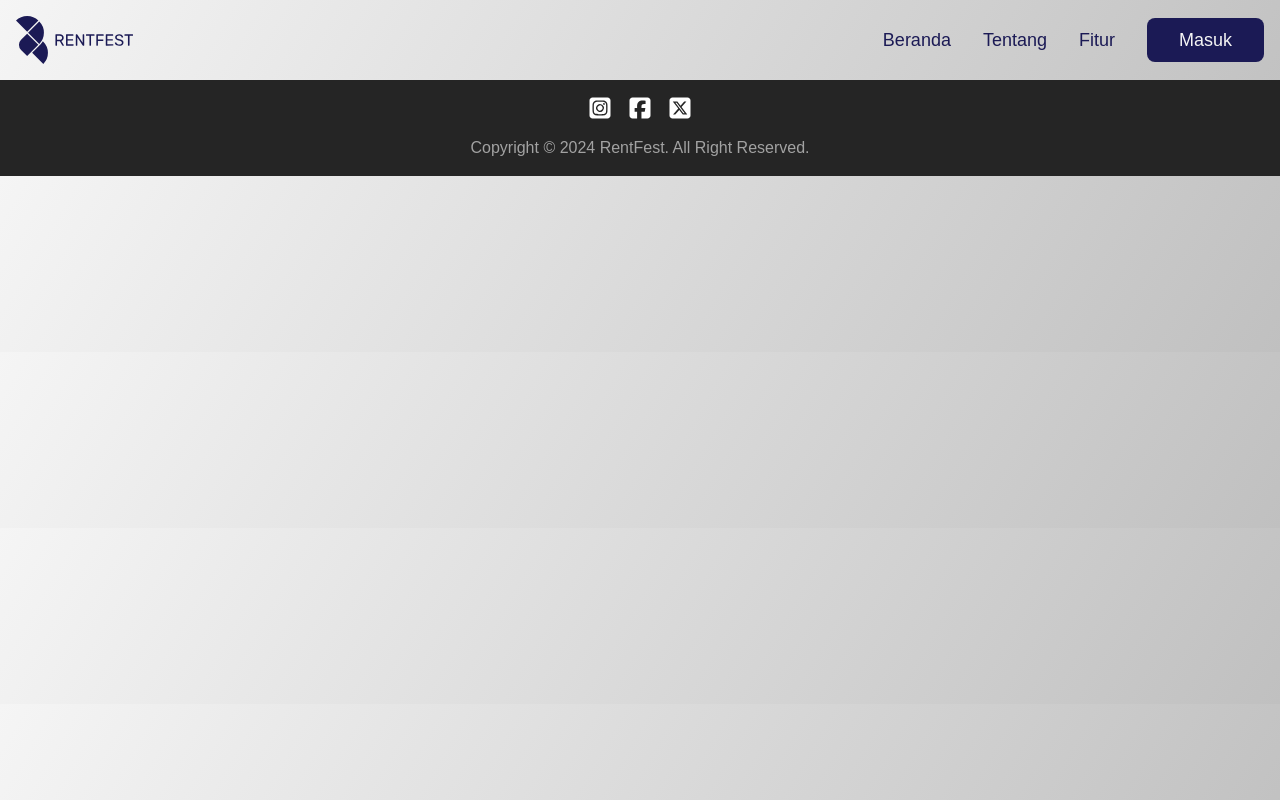
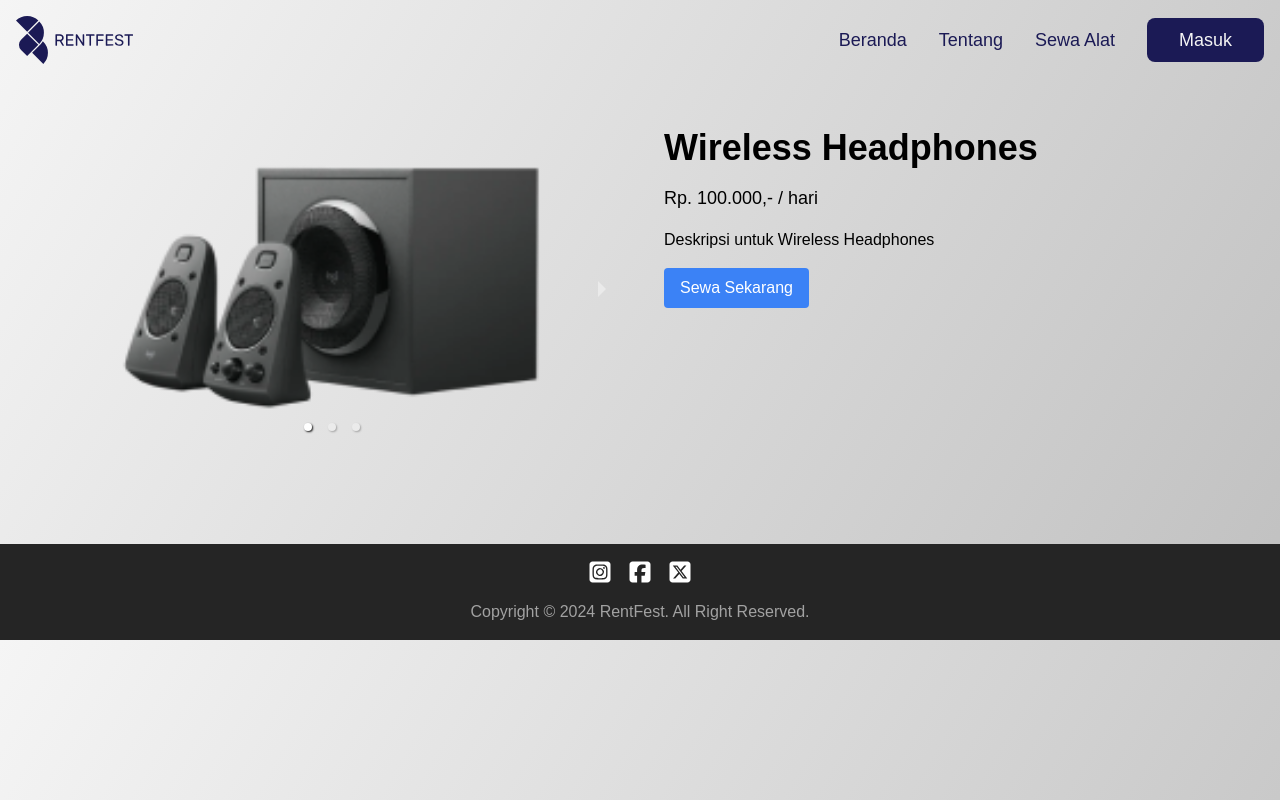
Before and after one commit to DaffaAfdallah/rentfest, a React (Vite) app: page /deskripsi/1 in a window 1280 px wide. Built offline with nearby package versions, Linux system fonts and the light colour scheme.

Commit message:
semangat5

```diff
--- a/package.json
+++ b/package.json
@@ -15,6 +15,7 @@
     "react-dom": "^18.2.0",
     "react-icons": "^5.2.1",
     "react-intersection-observer": "^9.10.2",
+    "react-responsive-carousel": "^3.2.23",
     "react-router-dom": "^6.23.1",
     "react-slick": "^0.30.2",
     "slick-carousel": "^1.8.1"
--- a/src/App.jsx
+++ b/src/App.jsx
@@ -1,4 +1,3 @@
-// src/App.jsx
 import React from 'react';
 import { Routes, Route } from 'react-router-dom';
 import NavbarComp from './components/NavbarComp';
@@ -7,6 +6,7 @@ import Beranda from './pages/Beranda';
 import Tentang from './pages/Tentang';
 import Fitur from './pages/Fitur';
 import Masuk from './pages/Masuk';
+import Deskripsi from './pages/Deskripsi'; // Import Deskripsi component
 
 const App = () => {
   return (
@@ -18,6 +18,7 @@ const App = () => {
           <Route path="/tentang" element={<Tentang />} />
           <Route path="/fitur" element={<Fitur />} />
           <Route path="/masuk" element={<Masuk />} />
+          <Route path="/deskripsi/:id" element={<Deskripsi />} /> {/* Add Deskripsi route */}
         </Routes>
       </div>
       <FooterComp />
--- a/src/components/NavbarComp.jsx
+++ b/src/components/NavbarComp.jsx
@@ -34,7 +34,7 @@ const NavbarComp = () => {
         <div className="flex items-center text-lg space-x-8">
           <Link to="/">Beranda</Link>
           <Link to="/tentang">Tentang</Link>
-          <Link to="/fitur">Fitur</Link>
+          <Link to="/fitur">Sewa Alat</Link>
           <button className="px-8 py-2 text-[#f5f5f5] rounded-lg">Masuk</button>
         </div>
       </div>
--- /dev/null
+++ b/src/pages/Deskripsi.jsx
@@ -0,0 +1,50 @@
+import React from 'react';
+import { useParams } from 'react-router-dom';
+import { Carousel } from 'react-responsive-carousel';
+import 'react-responsive-carousel/lib/styles/carousel.min.css';
+import produk3 from '../assets/images/fitur/produk3.png';
+
+const productData = [
+  { id: 1, images: [produk3, produk3, produk3], name: 'Wireless Headphones', price: 'Rp. 100.000,- / hari', description: 'Deskripsi untuk Wireless Headphones' },
+  { id: 2, images: [produk3, produk3, produk3], name: 'Sony Camera', price: 'Rp. 190.000,- / hari', description: 'Deskripsi untuk Sony Camera' },
+  { id: 3, images: [produk3, produk3, produk3], name: 'Logitech Speaker', price: 'Rp. 150.000,- / hari', description: 'Deskripsi untuk Logitech Speaker' },
+  { id: 4, images: [produk3, produk3, produk3], name: 'Gaming Mouse', price: 'Rp. 80.000,- / hari', description: 'Deskripsi untuk Gaming Mouse' },
+  { id: 5, images: [produk3, produk3, produk3], name: 'Drone', price: 'Rp. 120.000,- / hari', description: 'Deskripsi untuk Drone' },
+  { id: 6, images: [produk3, produk3, produk3], name: 'Smart Watch', price: 'Rp. 200.000,- / hari', description: 'Deskripsi untuk Smart Watch' },
+  { id: 7, images: [produk3, produk3, produk3], name: 'Bluetooth Speaker', price: 'Rp. 250.000,- / hari', description: 'Deskripsi untuk Bluetooth Speaker' },
+  { id: 8, images: [produk3, produk3, produk3], name: 'Action Camera', price: 'Rp. 250.000,- / hari', description: 'Deskripsi untuk Action Camera' },
+  { id: 9, images: [produk3, produk3, produk3], name: 'VR Headset', price: 'Rp. 250.000,- / hari', description: 'Deskripsi untuk VR Headset' },
+  { id: 10, images: [produk3, produk3, produk3], name: 'Fitness Tracker', price: 'Rp. 250.000,- / hari', description: 'Deskripsi untuk Fitness Tracker' },
+  { id: 11, images: [produk3, produk3, produk3], name: 'Smart Home Hub', price: 'Rp. 300.000,- / hari', description: 'Deskripsi untuk Smart Home Hub' },
+];
+
+const Deskripsi = () => {
+  const { id } = useParams();
+  const product = productData.find((item) => item.id === parseInt(id));
+
+  if (!product) {
+    return <div>Produk tidak ditemukan</div>;
+  }
+
+  return (
+    <div className="container mx-auto my-12 p-12 flex">
+      <div className="w-1/2 pr-6">
+        <Carousel showThumbs={false} showStatus={false}>
+          {product.images.map((image, index) => (
+            <div key={index}>
+              <img src={image} alt={`${product.name} ${index + 1}`} className="w-full h-80 object-cover" />
+            </div>
+          ))}
+        </Carousel>
+      </div>
+      <div className="w-1/2 pl-6">
+        <h1 className="text-4xl font-bold mb-4">{product.name}</h1>
+        <p className="text-lg mb-4">{product.price}</p>
+        <p className="text-base mb-4">{product.description}</p>
+        <button className="bg-blue-500 text-white py-2 px-4 rounded hover:bg-blue-600">Sewa Sekarang</button>
+      </div>
+    </div>
+  );
+};
+
+export default Deskripsi;
--- a/src/pages/Fitur.jsx
+++ b/src/pages/Fitur.jsx
@@ -1,6 +1,7 @@
 import React, { useState, useEffect } from 'react';
 import produk3 from '../assets/images/fitur/produk3.png';
 import { FiSearch, FiX } from 'react-icons/fi';
+import { useNavigate } from 'react-router-dom';
 
 const productData = [
   { id: 1, image: produk3 },
@@ -58,6 +59,7 @@ const shuffleArray = (array) => {
 const Fitur = () => {
   const [products, setProducts] = useState([]);
   const [searchQuery, setSearchQuery] = useState('');
+  const navigate = useNavigate();
 
   useEffect(() => {
     const shuffledNames = shuffleArray([...names]);
@@ -148,7 +150,10 @@ const Fitur = () => {
                 <h3 className="text-xl font-medium text-[#1b1a55]">{product.name}</h3>
                 <p className="text-base bg-[#9290c3] text-white">{product.price}</p>
                 <div className="absolute bottom-0 left-0 w-full overflow-hidden rounded-b-xl">
-                  <button className="w-full h-12 px-4 py-2 bg-[#1b1a55] text-white transform translate-y-full group-hover:translate-y-0 transition-transform duration-300">
+                  <button
+                    className="w-full h-12 px-4 py-2 bg-[#1b1a55] text-white transform translate-y-full group-hover:translate-y-0 transition-transform duration-300"
+                    onClick={() => navigate(`/deskripsi/${product.id}`)}
+                  >
                     Cek & Sewa Sekarang
                   </button>
                 </div>
```
Also changed, not shown: 1 other file (tests, documents, lock files or other folders).
